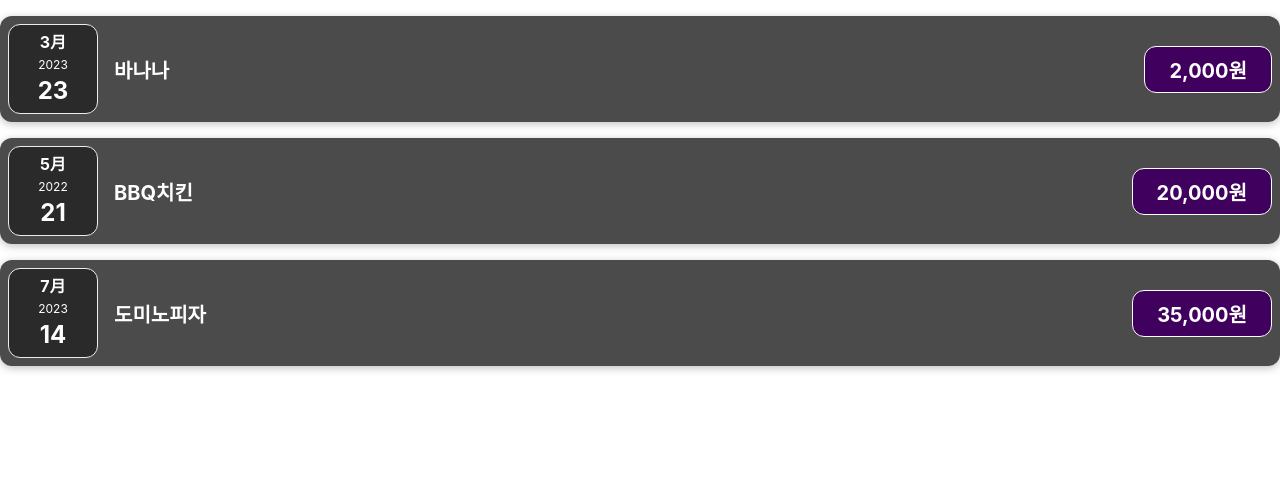
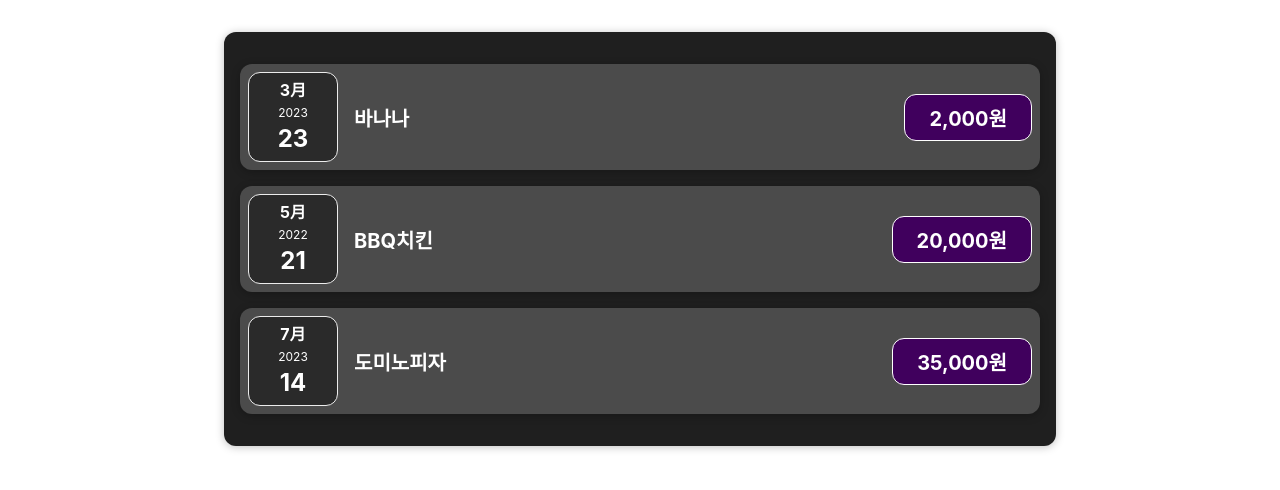
Before and after one commit to Ajeabal/react-study202308, a React (Create React App) app: page / in a window 1280 px wide. Shown: the top 490 px of the page. Built offline with nearby package versions, Linux system fonts and the light colour scheme.

Commit message:
컴포넌트 분할하기 - ExpenseList

```diff
--- a/src/App.js
+++ b/src/App.js
@@ -1,44 +1,27 @@
 import React from "react";
 import ExpenseItem from "./components/ExpenseItem";
+import ExpenseList from "./components/ExpenseList";
 
 const App = () => {
   const expenses = [
     {
       title: "바나나",
       price: 2000,
-      date: new Date(2023, 3-1, 23),
+      date: new Date(2023, 3 - 1, 23),
     },
     {
       title: "BBQ치킨",
       price: 20000,
-      date: new Date(2022, 5-1, 21),
+      date: new Date(2022, 5 - 1, 21),
     },
     {
       title: "도미노피자",
       price: 35000,
-      date: new Date(2023, 7-1, 14),
+      date: new Date(2023, 7 - 1, 14),
     },
   ];
 
-  return (
-    <>
-      <ExpenseItem
-        title={expenses[0].title}
-        price={expenses[0].price}
-        date={expenses[0].date}
-      />
-      <ExpenseItem
-        title={expenses[1].title}
-        price={expenses[1].price}
-        date={expenses[1].date}
-      />
-      <ExpenseItem
-        title={expenses[2].title}
-        price={expenses[2].price}
-        date={expenses[2].date}
-      />
-    </>
-  );
+  return <ExpenseList items={expenses}/>;
 };
 
 export default App;
--- /dev/null
+++ b/src/components/ExpenseList.css
@@ -0,0 +1,9 @@
+.expenses {
+  padding: 1rem;
+  background-color: rgb(31, 31, 31);
+  margin: 2rem auto;
+  width: 50rem;
+  max-width: 95%;
+  border-radius: 12px;
+  box-shadow: 0 1px 8px rgba(0, 0, 0, 0.25);
+}
--- /dev/null
+++ b/src/components/ExpenseList.js
@@ -0,0 +1,27 @@
+import React from "react";
+import ExpenseItem from "./ExpenseItem";
+import "./ExpenseList.css";
+
+const ExpenseList = ({ items }) => {
+  return (
+    <div className="expenses">
+      <ExpenseItem
+        title={items[0].title}
+        price={items[0].price}
+        date={items[0].date}
+      />
+      <ExpenseItem
+        title={items[1].title}
+        price={items[1].price}
+        date={items[1].date}
+      />
+      <ExpenseItem
+        title={items[2].title}
+        price={items[2].price}
+        date={items[2].date}
+      />
+    </div>
+  );
+};
+
+export default ExpenseList;
```
